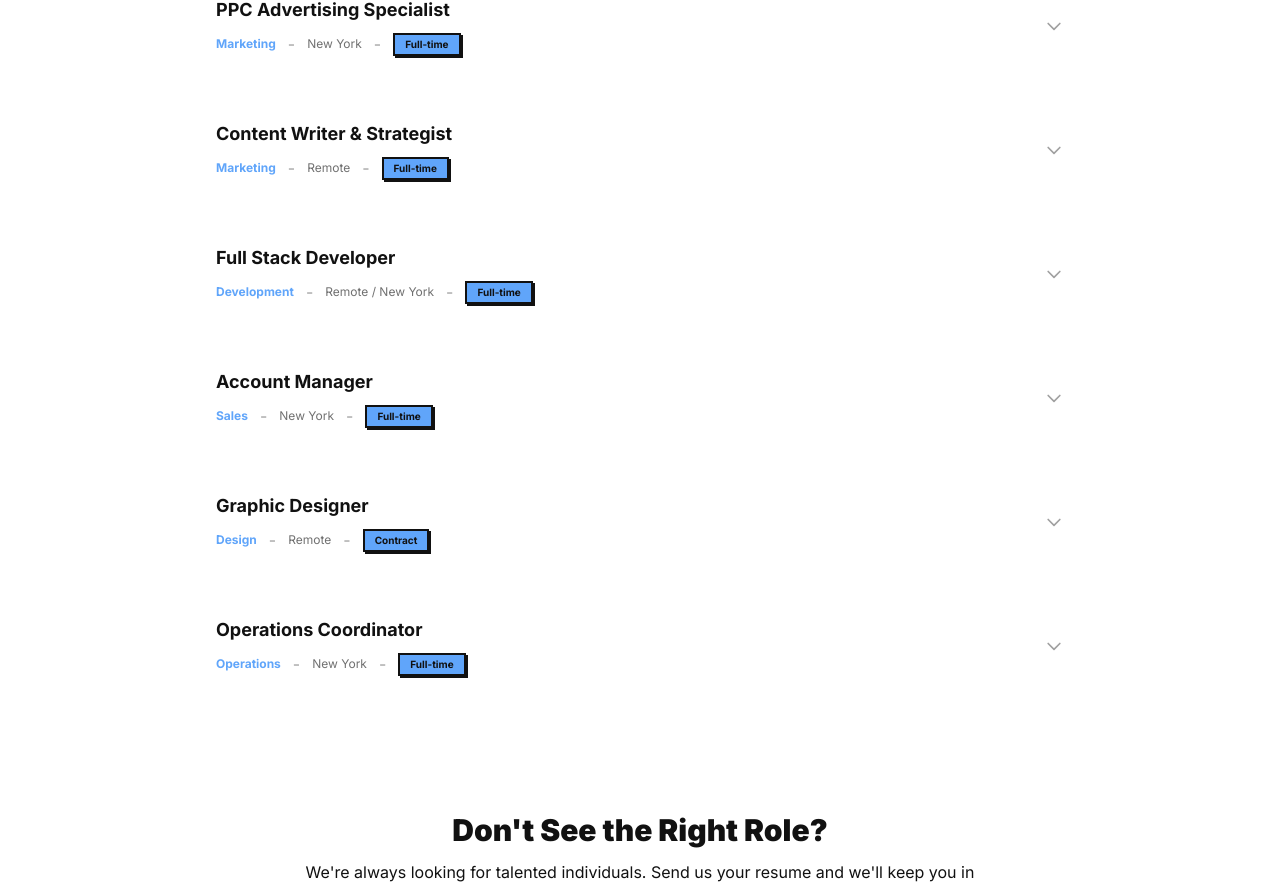
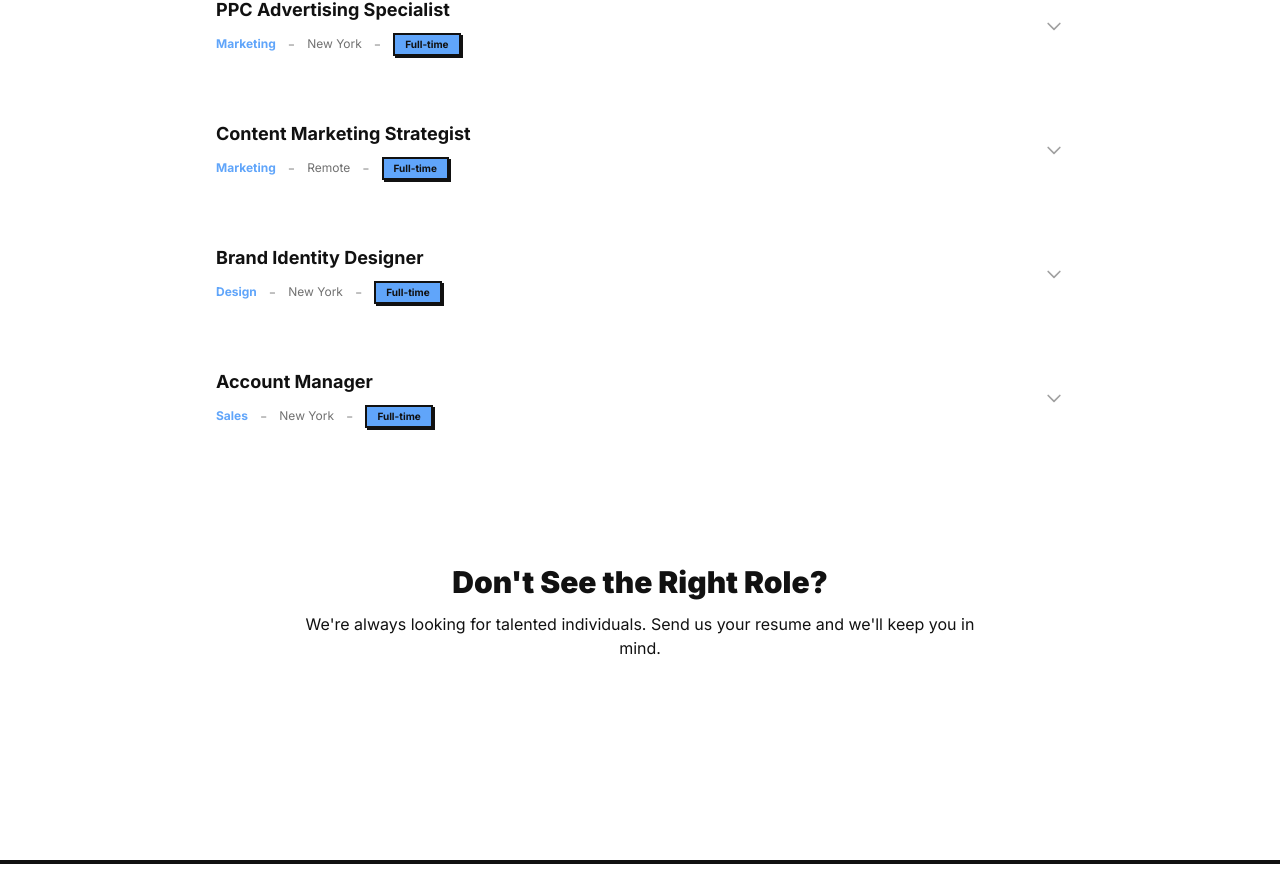
Before and after one commit to abdigitalsolution03-ai/AB-DIGITAL-SOLUTION, a React (Vite) app: page /careers in a window 1280 px wide. Shown: the part 1300-2188 px from the top of the page. Built offline with nearby package versions, Linux system fonts and the light colour scheme.

Commit message:
wire frontend pages to read from CMS instead of hardcoded data

```diff
--- a/src/pages/Blog.tsx
+++ b/src/pages/Blog.tsx
@@ -3,6 +3,7 @@ import { Helmet } from "react-helmet-async";
 import { motion, AnimatePresence } from "framer-motion";
 import { Link } from "react-router-dom";
 import AnimatedSection from "@/components/AnimatedSection";
+import { getAll } from '@/services/cms';
 
 const categories = ["All", "SEO", "Marketing", "Web Development", "Branding", "Business"];
 
@@ -17,7 +18,7 @@ interface BlogPost {
   color: string;
 }
 
-const blogPosts: BlogPost[] = [
+const hardcodedPosts: BlogPost[] = [
   { slug: "seo-trends-2025", title: "SEO Trends to Dominate Search Rankings in 2025", excerpt: "Discover the latest SEO trends and strategies that will help your website rank higher in search results this year.", category: "SEO", author: "Vikram Singh", date: "Mar 15, 2025", readTime: "5 min read", color: "#FF4D4D" },
   { slug: "social-media-marketing-strategy", title: "Building a Social Media Marketing Strategy That Works", excerpt: "Learn how to create a comprehensive social media strategy that drives engagement, builds community, and generates leads.", category: "Marketing", author: "Priya Sharma", date: "Mar 12, 2025", readTime: "6 min read", color: "#4D7AFF" },
   { slug: "web-development-trends", title: "Modern Web Development: Frameworks and Best Practices for 2025", excerpt: "Explore the latest web development frameworks, tools, and best practices to build high-performance websites.", category: "Web Development", author: "Ananya Patel", date: "Mar 10, 2025", readTime: "7 min read", color: "#8B5CF6" },
@@ -30,6 +31,25 @@ const blogPosts: BlogPost[] = [
   { slug: "email-marketing-best-practices", title: "Email Marketing Best Practices for Higher Engagement", excerpt: "Master the art of email marketing with these proven best practices for open rates and conversions.", category: "Marketing", author: "Neha Gupta", date: "Feb 20, 2025", readTime: "5 min read", color: "#FF4D4D" },
 ];
 
+const colors = ["#FF4D4D", "#4D7AFF", "#8B5CF6"] as const;
+
+function loadPosts(): BlogPost[] {
+  const cms = getAll('blog')
+  if (cms.length > 0) {
+    return cms.map((p: any, i: number) => ({
+      slug: p.slug || p.id,
+      title: p.title,
+      excerpt: p.excerpt || '',
+      category: (p.categories?.[0]) || 'Marketing',
+      author: p.author || 'Admin',
+      date: p.createdAt ? new Date(p.createdAt).toLocaleDateString('en-US', { month: 'short', day: 'numeric', year: 'numeric' }) : '',
+      readTime: `${Math.ceil((p.content || '').split(' ').length / 200) || 3} min read`,
+      color: colors[i % colors.length],
+    }))
+  }
+  return hardcodedPosts
+}
+
 const getColorClass = (color: string) => {
   if (color === "#FF4D4D") return "doodle-card-red";
   if (color === "#4D7AFF") return "doodle-card-blue";
@@ -38,6 +58,7 @@ const getColorClass = (color: string) => {
 };
 
 export default function Blog() {
+  const [blogPosts] = useState(loadPosts);
   const [activeCategory, setActiveCategory] = useState("All");
 
   const filtered = blogPosts.filter(
--- a/src/pages/Careers.tsx
+++ b/src/pages/Careers.tsx
@@ -1,8 +1,9 @@
-﻿import { useState } from "react";
+import { useState } from "react";
 import { Helmet } from "react-helmet-async";
 import { motion, AnimatePresence } from "framer-motion";
 import { Link } from "react-router-dom";
 import AnimatedSection from "@/components/AnimatedSection";
+import { getAll } from '@/services/cms';
 
 const departments = ["All", "Development", "Marketing", "Design", "Sales", "Operations"];
 
@@ -16,7 +17,7 @@ interface Job {
   requirements: string[];
 }
 
-const jobs: Job[] = [
+const hardcodedJobs: Job[] = [
   {
     id: "senior-react-developer",
     title: "Senior React Developer",
@@ -48,48 +49,48 @@ const jobs: Job[] = [
     location: "New York",
     type: "Full-time",
     description: "Manage and optimize paid advertising campaigns across Google, Meta, and other platforms.",
-    requirements: ["3+ years PPC experience", "Google Ads certification", "Meta Ads expertise", "Data analysis skills", "Budget management experience"]},
+    requirements: ["3+ years PPC experience", "Google Ads certification", "Meta Blueprint certified", "Strong analytical skills", "Experience with A/B testing"]},
   {
-    id: "content-writer",
-    title: "Content Writer & Strategist",
+    id: "content-strategist",
+    title: "Content Marketing Strategist",
     department: "Marketing",
     location: "Remote",
     type: "Full-time",
-    description: "Create compelling content that drives engagement and establishes thought leadership for our clients.",
-    requirements: ["3+ years content writing experience", "SEO content knowledge", "Excellent writing skills", "Research capabilities", "Content strategy experience"]},
+    description: "Develop and execute content strategies that drive traffic, engagement, and conversions for our clients.",
+    requirements: ["4+ years content marketing experience", "Exceptional writing skills", "SEO knowledge", "Content strategy expertise", "Analytics proficiency"]},
   {
-    id: "full-stack-developer",
-    title: "Full Stack Developer",
-    department: "Development",
-    location: "Remote / New York",
+    id: "brand-designer",
+    title: "Brand Identity Designer",
+    department: "Design",
+    location: "New York",
     type: "Full-time",
-    description: "Build scalable web applications using modern technologies across the full stack.",
-    requirements: ["4+ years full-stack experience", "React & Node.js expertise", "Database design skills", "API development experience", "Cloud platform knowledge"]},
+    description: "Create compelling brand identities that help our clients stand out in crowded markets.",
+    requirements: ["3+ years branding experience", "Strong portfolio", "Proficiency in Adobe Creative Suite", "Typography expertise", "Client presentation skills"]},
   {
     id: "account-manager",
     title: "Account Manager",
     department: "Sales",
     location: "New York",
     type: "Full-time",
-    description: "Manage client relationships and ensure the successful delivery of our digital marketing services.",
-    requirements: ["3+ years account management", "Digital marketing knowledge", "Excellent communication", "Project management skills", "Client relationship experience"]},
-  {
-    id: "graphic-designer",
-    title: "Graphic Designer",
-    department: "Design",
-    location: "Remote",
-    type: "Contract",
-    description: "Create stunning visual assets for digital and print marketing materials.",
-    requirements: ["2+ years graphic design experience", "Adobe Creative Suite proficiency", "Brand identity experience", "Strong typography skills", "Motion design is a plus"]},
-  {
-    id: "operations-coordinator",
-    title: "Operations Coordinator",
-    department: "Operations",
-    location: "New York",
-    type: "Full-time",
-    description: "Support daily operations and help streamline processes across the organization.",
-    requirements: ["2+ years operations experience", "Project management tools", "Organizational skills", "Process improvement mindset", "Data entry and analysis"]},
+    description: "Build and maintain strong client relationships while ensuring the successful delivery of our services.",
+    requirements: ["3+ years account management", "Excellent communication skills", "Digital marketing knowledge", "Project management experience", "CRM proficiency"]},
 ];
+
+function loadJobs(): Job[] {
+  const cms = getAll('careers')
+  if (cms.length > 0) {
+    return cms.map((j: any) => ({
+      id: j.id,
+      title: j.title,
+      department: j.department || 'Operations',
+      location: j.location || 'Remote',
+      type: j.type || 'Full-time',
+      description: j.description || '',
+      requirements: (j.requirements || '').split('\n').filter(Boolean).map((r: string) => r.trim()),
+    }))
+  }
+  return hardcodedJobs
+}
 
 const perks = [
   { title: "Remote-First Culture", description: "Work from anywhere. We believe in flexibility and trust.", icon: <svg className="w-6 h-6" fill="none" viewBox="0 0 24 24" stroke="currentColor" strokeWidth="1.5"><path strokeLinecap="round" strokeLinejoin="round" d="M3.75 6h16.5M3.75 12h16.5m-16.5 6h16.5" /></svg> },
@@ -99,6 +100,7 @@ const perks = [
 ];
 
 export default function Careers() {
+  const [jobs] = useState(loadJobs);
   const [activeDepartment, setActiveDepartment] = useState("All");
   const [expandedJob, setExpandedJob] = useState<string | null>(null);
 
--- a/src/pages/Portfolio.tsx
+++ b/src/pages/Portfolio.tsx
@@ -2,6 +2,7 @@ import { useState } from "react";
 import { Helmet } from "react-helmet-async";
 import { motion, AnimatePresence } from "framer-motion";
 import AnimatedSection from "@/components/AnimatedSection";
+import { getAll } from '@/services/cms';
 
 const categories = ["All", "Website", "SEO", "Ads", "Branding", "Design"];
 
@@ -13,7 +14,7 @@ interface Project {
   metrics: string[];
 }
 
-const projects: Project[] = [
+const hardcodedProjects: Project[] = [
   { title: "E-Commerce Platform", category: "Website", description: "Next-gen online store with seamless checkout experience", color: "#FF4D4D", metrics: ["150% sales increase", "40% faster load time", "3.2% conversion rate"] },
   { title: "Local SEO Campaign", category: "SEO", description: "Top 3 rankings across 50+ local search terms", color: "#4D7AFF", metrics: ["Top 3 for 50+ keywords", "300% traffic boost", "200% lead increase"] },
   { title: "Google Ads Optimization", category: "Ads", description: "3.5x ROAS improvement through smart bidding", color: "#8B5CF6", metrics: ["3.5x ROAS", "60% lower CPA", "250% more conversions"] },
@@ -28,7 +29,22 @@ const projects: Project[] = [
   { title: "Brand Guidelines & Collateral", category: "Branding", description: "Comprehensive brand system for a healthcare startup", color: "#8B5CF6", metrics: ["100% brand consistency", "2x brand awareness", "60% faster time-to-market"] },
 ];
 
+function loadProjects(): Project[] {
+  const cms = getAll('portfolio')
+  if (cms.length > 0) {
+    return cms.map((p: any) => ({
+      title: p.title,
+      category: p.category || 'Website',
+      description: p.description || '',
+      color: p.color || '#4D7AFF',
+      metrics: (p.results || '').split('\n').filter(Boolean).map((m: string) => m.trim()),
+    }))
+  }
+  return hardcodedProjects
+}
+
 export default function Portfolio() {
+  const [projects] = useState(loadProjects);
   const [activeCategory, setActiveCategory] = useState("All");
   const [hoveredIndex, setHoveredIndex] = useState<number | null>(null);
 
--- a/src/pages/Services.tsx
+++ b/src/pages/Services.tsx
@@ -3,6 +3,7 @@ import { Helmet } from "react-helmet-async";
 import { motion, AnimatePresence } from "framer-motion";
 import { Link } from "react-router-dom";
 import AnimatedSection from "@/components/AnimatedSection";
+import { getAll } from '@/services/cms';
 
 interface Service {
   id: string;
@@ -14,7 +15,7 @@ interface Service {
 
 const categories = ["All", "Marketing", "Advertising", "Development", "Creative", "Other"];
 
-const services: Service[] = [
+const hardcodedServices: Service[] = [
   { id: "seo", title: "SEO", description: "Data-driven SEO strategies that boost your organic rankings, increase visibility, and drive qualified traffic to your site.", category: "Marketing", icon: <svg className="w-8 h-8" viewBox="0 0 24 24" fill="none" stroke="currentColor" strokeWidth="1.5" strokeLinecap="round" strokeLinejoin="round"><polyline points="22 12 18 12 15 21 9 3 6 12 2 12" /></svg> },
   { id: "google-ads", title: "Google Ads", description: "High-ROI Google Ads campaigns optimized for conversions, with precise targeting and continuous performance refinement.", category: "Advertising", icon: <svg className="w-8 h-8" viewBox="0 0 24 24" fill="none" stroke="currentColor" strokeWidth="1.5" strokeLinecap="round" strokeLinejoin="round"><circle cx="11" cy="18" r="2" /><circle cx="16" cy="16" r="2" /><circle cx="8" cy="12" r="2" /><circle cx="18" cy="9" r="2" /><circle cx="12" cy="5" r="2" /></svg> },
   { id: "meta-ads", title: "Meta Ads", description: "Social media advertising on Facebook & Instagram that reaches your ideal audience with compelling creative and messaging.", category: "Advertising", icon: <svg className="w-8 h-8" viewBox="0 0 24 24" fill="none" stroke="currentColor" strokeWidth="1.5" strokeLinecap="round" strokeLinejoin="round"><path d="M18 2h-3a5 5 0 0 0-5 5v3H7v4h3v8h4v-8h3l1-4h-4V7a1 1 0 0 1 1-1h3z" /></svg> },
@@ -33,7 +34,22 @@ const services: Service[] = [
   { id: "youtube-marketing", title: "YouTube Marketing", description: "Comprehensive YouTube marketing from channel optimization to content strategy that grows your audience and revenue.", category: "Marketing", icon: <svg className="w-8 h-8" viewBox="0 0 24 24" fill="none" stroke="currentColor" strokeWidth="1.5" strokeLinecap="round" strokeLinejoin="round"><polygon points="23 7 16 12 23 17 23 7" /><rect x="1" y="5" width="15" height="14" rx="2" ry="2" /></svg> },
 ];
 
+function loadServices(): Service[] {
+  const cms = getAll('services')
+  if (cms.length > 0) {
+    return cms.map((s: any) => ({
+      id: s.slug || s.id,
+      title: s.title,
+      description: s.description,
+      category: s.category || 'Other',
+      icon: s.icon ? <span className="text-2xl">{s.icon}</span> : hardcodedServices.find(h => h.id === (s.slug || s.id))?.icon || <span className="w-8 h-8" />,
+    }))
+  }
+  return hardcodedServices
+}
+
 export default function Services() {
+  const [services] = useState(loadServices);
   const [activeCategory, setActiveCategory] = useState("All");
   const [hoveredIndex, setHoveredIndex] = useState<number | null>(null);
 
```
Also changed, not shown: src/components/FAQ.tsx (+5 -13 lines), src/pages/ServiceDetail.tsx (+9 -4 lines), src/pages/Team.tsx (+20 -2 lines), src/pages/TestimonialsPage.tsx (+17 -1 lines).
